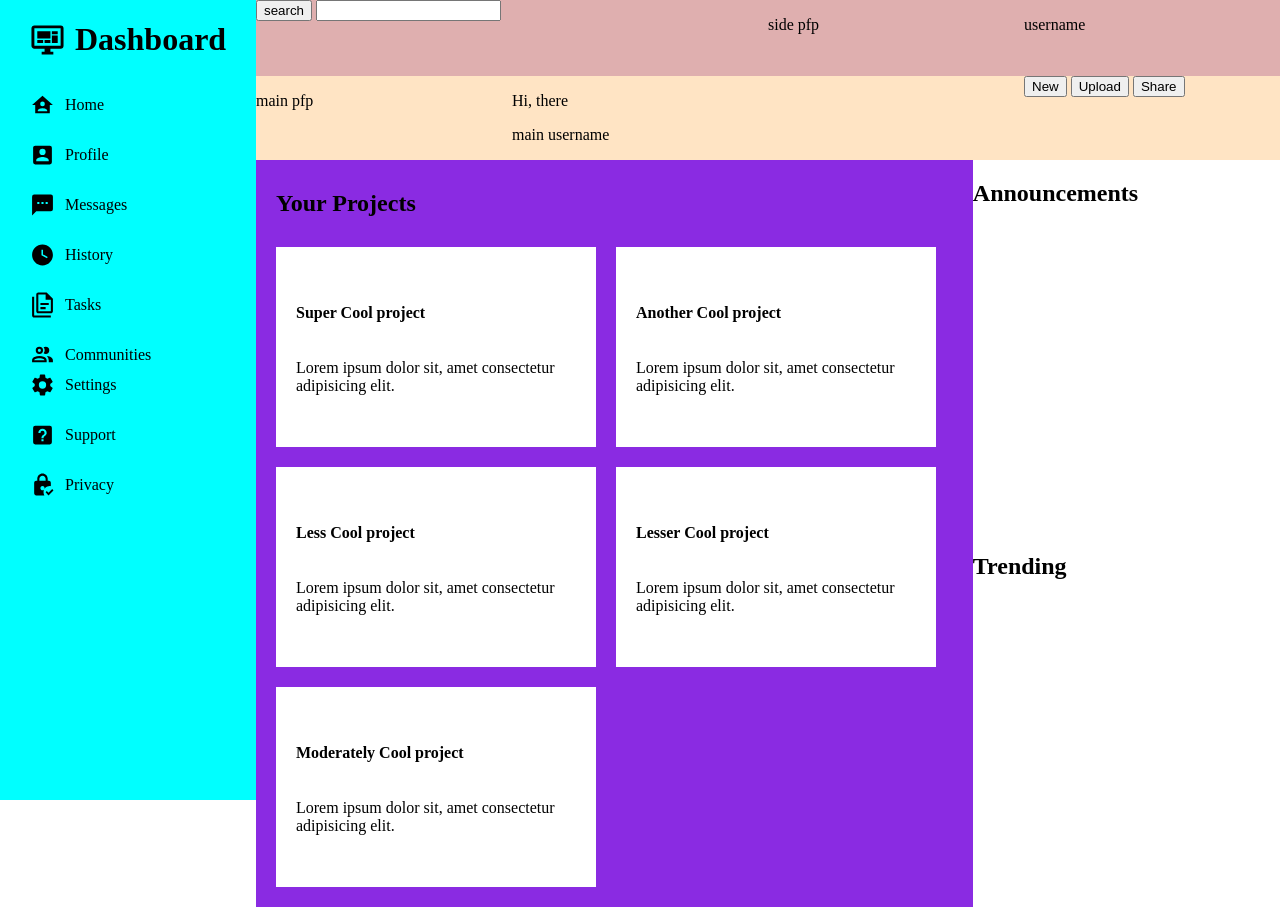
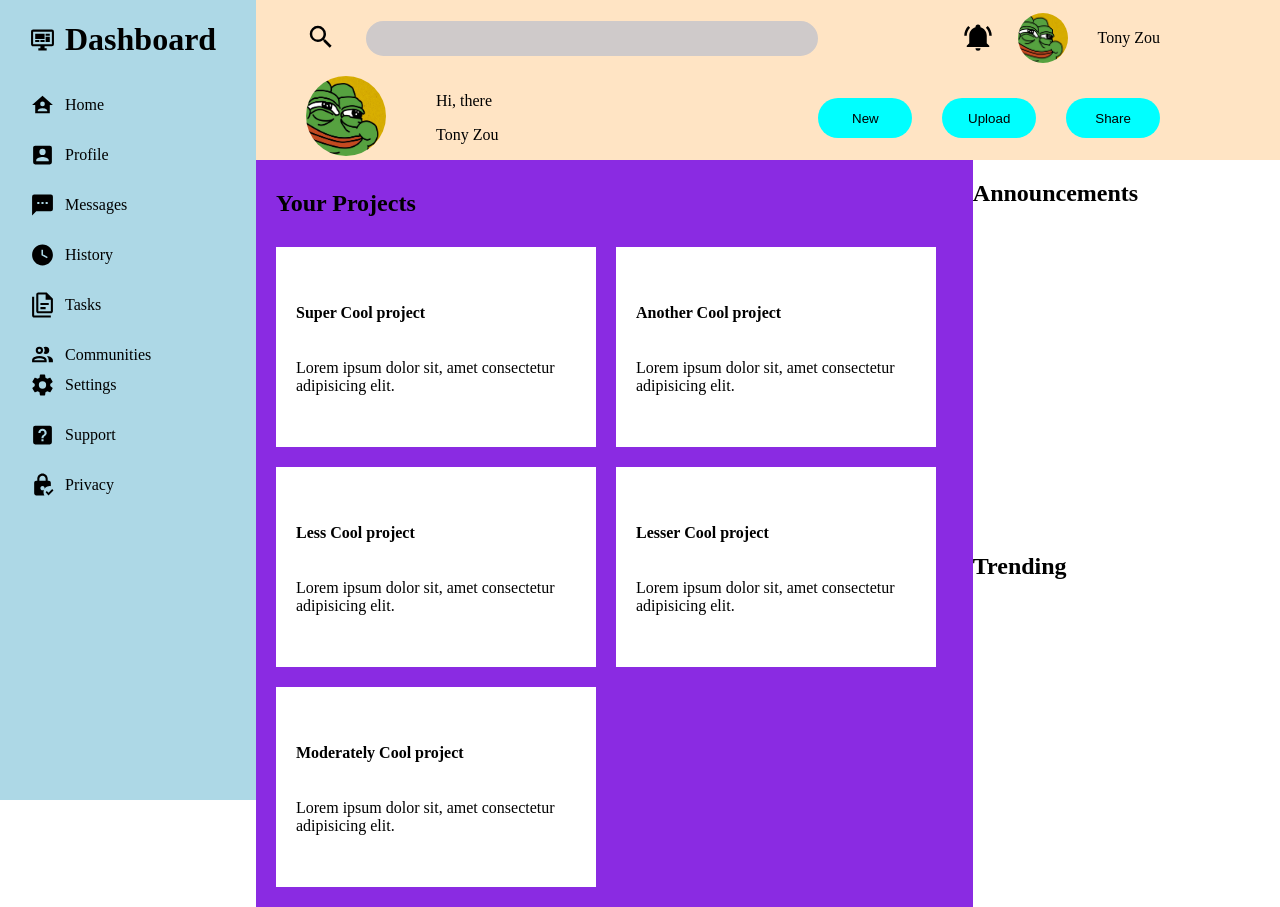
Before and after one commit to tony770/Dashboard, a plain HTML site: page index.html in a window 1280 px wide. Drawn offline with Linux system fonts and the light colour scheme.

Commit message:
header base layout setup

```diff
--- a/index.html
+++ b/index.html
@@ -57,23 +57,28 @@
 
         <div class="header">
             <div class="top-header">
-                <form action="">
-                    <button class="search-btn" type="submit">search</button>
+                <form class="search-form" action="">
+                    <button class="search-btn" type="submit"><img class="search-icon" src="./Images/magnify.svg" alt="search-icon"></button>
                     <input type="search" name="search" id="search-input">
                 </form>
-                <p class="side-pfp">side pfp</p>
-                <p class="side-username">username</p>
+                <div class="side-pf-container">
+                    <button class="alert-btn"><img class="alert-icon" src="./Images/bell-ring.svg" alt="alert-icon"></button>
+                    <img class="side-pfp" src="./Images/pepe.jfif" alt="profile_picture">
+                    <p class="side-username">Tony Zou</p>
+                </div>
             </div>
             <div class="bottom-header">
-                <p class="main-pfp">main pfp</p>
-                <div class="greetings">
-                    <p class="greet">Hi, there</p>
-                    <p class="main-username">main username</p>
+                <div class="main-pf-container">
+                    <img class="main-pfp" src="./Images/pepe.jfif" alt="profile_picture">
+                    <div class="greetings">
+                        <p class="greet">Hi, there</p>
+                        <p class="main-username">Tony Zou</p>
+                    </div>
                 </div>
-                <div class="post-btns">
-                    <button class="newBtn">New</button>
-                    <button class="uploadBtn">Upload</button>
-                    <button class="shareBtn">Share</button>
+                <div class="post-btns-container">
+                    <button class="newBtn post-btn">New</button>
+                    <button class="uploadBtn post-btn">Upload</button>
+                    <button class="shareBtn post-btn">Share</button>
                 </div>
             </div>
         </div>
--- a/styles.css
+++ b/styles.css
@@ -16,7 +16,7 @@ body {
     display: grid;
     grid-column: 1/2;
     grid-row: 1/3;
-    background-color: aqua;
+    background-color: lightblue;
     grid-template-rows: 10% 30% 50%;
 }
 
@@ -37,21 +37,110 @@ body {
     display: grid;
     grid-template-columns: 1fr 1fr;
     grid-template-rows: 1fr 1fr;
+    padding-left: 50px;
+    padding-right: 120px;
 }
 
 .top-header {
     display: grid;
-    grid-template-columns:  2fr repeat(2, 1fr);
+    grid-template-columns:  60% 40%;
     grid-column: 1/3;
     grid-row: 1/2;
-    background-color: rgb(223, 175, 175);
+    align-items: center;
+}
+
+.search-form {
+    display: flex;
+    align-items: center;
+    gap: 30px;
+}
+
+.search-icon {
+    width: 30px;
+}
+
+.search-btn {
+    border: none;
+    margin: 0;
+    padding: 0;
+    background: none;
+    width: 30px;
+    height: auto;
+}
+
+#search-input {
+    width: 100%;
+    padding: 4px;
+    border-radius: 20px;
+    border: 2px solid #cfcaca;
+    background-color: #cfcaca;
+    font-size: 20px;
+}
+
+#search-input:focus {
+    border: 2px solid;
+    background-color: white;
+    outline: none;
+}
+
+.alert-icon {
+    width: 30px;
+}
+
+.alert-btn {
+    border: none;
+    margin: 0;
+    padding: 0;
+    background: none;
+    width: 25px;
+    height: auto;
+}
+
+.side-pf-container {
+    display: flex;
+    justify-content: right;
+    gap: 30px;
+}
+
+.side-pfp {
+    width: 50px;
+    height: 50px;
+    object-fit: cover;
+    border-radius: 50%;
 }
 
 .bottom-header {
     display: grid;
-    grid-template-columns: 1fr 2fr 1fr;
+    grid-template-columns: 60% 40%;
     grid-column: 1/3;
     grid-row: 2/3;
+}
+
+.main-pf-container {
+    display: flex;
+    gap: 50px;
+}
+
+.main-pfp {
+    width: 80px;
+    height: 80px;
+    object-fit: cover;
+    border-radius: 50%;
+}
+
+.post-btns-container {
+    display: flex;
+    justify-content: right;
+    gap: 30px;
+    align-items: center;
+}
+
+.post-btn{
+    border-radius: 20px;
+    width: 100px;
+    height: 40px;
+    border: none;
+    background-color: aqua;
 }
 
 .content {
@@ -100,7 +189,7 @@ body {
     grid-row: 2/3;
 }
 
-img {
+.sidebar img {
     width: 25px;
 }
 
```
Also changed, not shown: Images/pepe.jfif (added).
